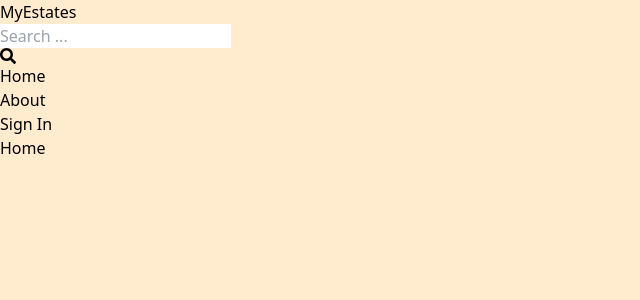
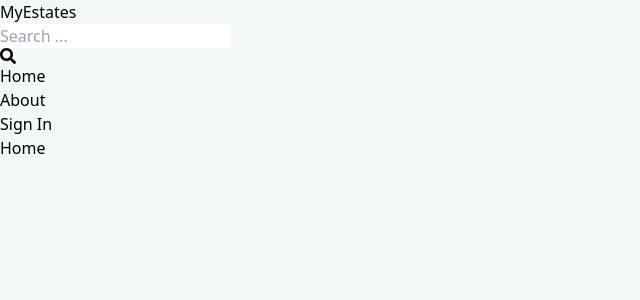
Before and after one commit to AmarnathN/fe_projects, a React (Vite) app in the folder real_estate/frontend/: page / in a window 1280 px wide. Shown: the top 300 px of the page, without its empty margins (0-640 px from the left). Built offline with nearby package versions, Linux system fonts and the light colour scheme.

Commit message:
commit example env

```diff
--- a/real_estate/frontend/src/index.css
+++ b/real_estate/frontend/src/index.css
@@ -3,5 +3,5 @@
 @tailwind utilities;
 
 body {
-  background-color: blanchedalmond;
+  background-color: #f2f7f7;
 }
```
Also changed, not shown: 1 other file (tests, documents, lock files or other folders).
